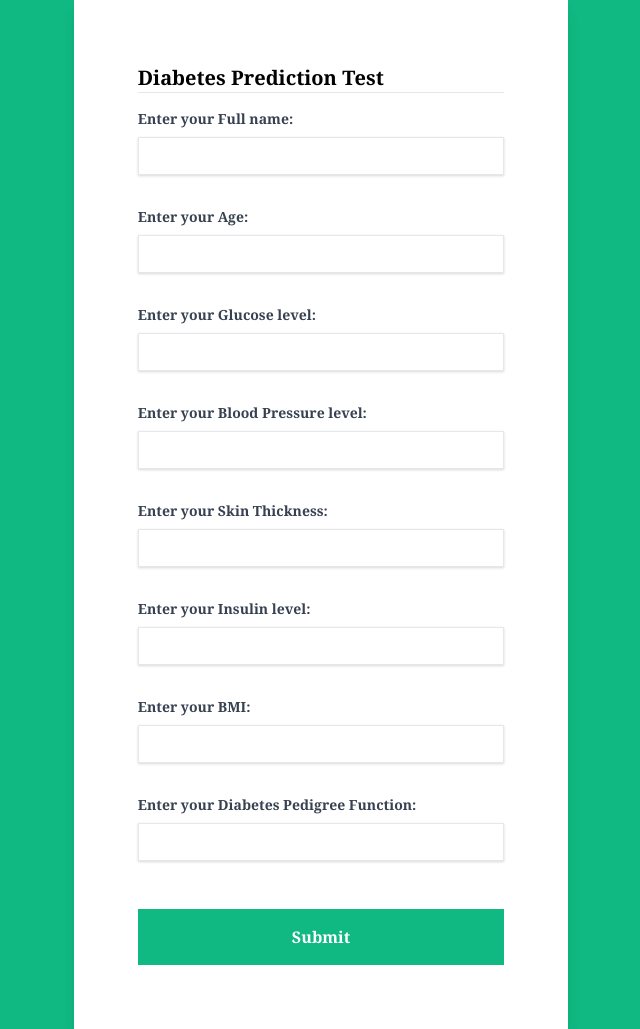
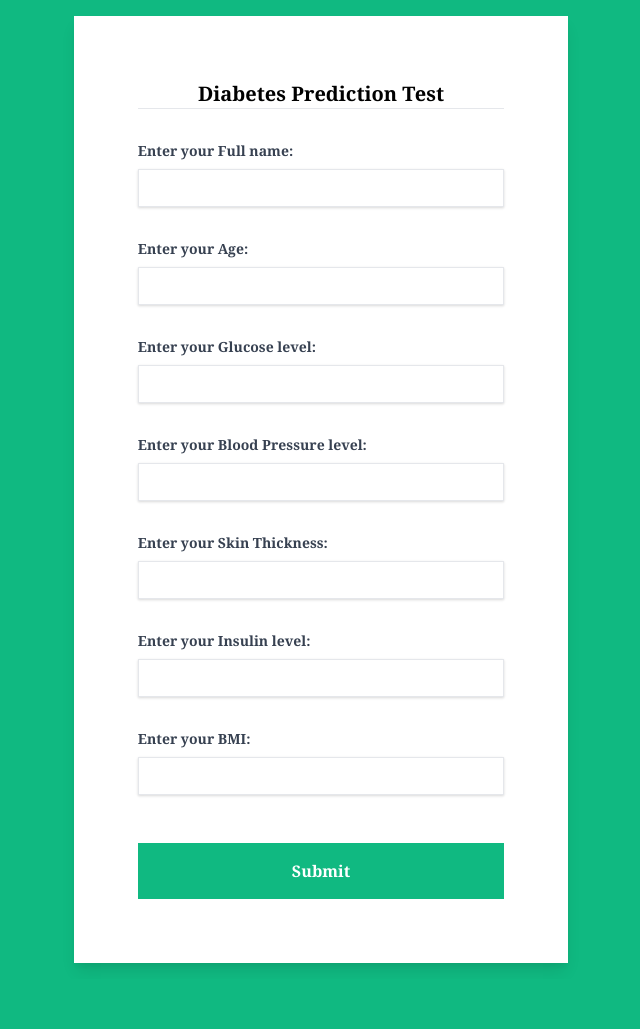
Before and after one commit to BolajiAyodeji/diabetes-prediction, a Flask app: page / in a window 1280 px wide. Shown: the whole page, without its empty margins (319-959 px from the left). After the commit the page ends 968 px from the top, so only its background shows below. Run offline with Flask 2, Linux system fonts and the light colour scheme; parts of the project's set-up code (start-up, migrations or seed data) failed here and were passed over.

Commit message:
feat: update model features

```diff
--- a/main.py
+++ b/main.py
@@ -15,16 +15,14 @@ def main():
 
     if flask.request.method == 'POST':
         patient_name = flask.request.form.get("patient-name") + ","
+        age = flask.request.form.get("age")
         glucose = flask.request.form.get("glucose")
         blood_pressure = flask.request.form.get("blood-pressure")
         skin_thickness = flask.request.form.get("skin-thickness")
         insulin = flask.request.form.get("insulin")
         bmi = flask.request.form.get("bmi")
-        diabetes_pedigree_function = flask.request.form.get(
-            "diabetes-pedigree-function")
-        age = flask.request.form.get("age")
         prediction = model.predict(
-            [[glucose, blood_pressure, skin_thickness, insulin, bmi, diabetes_pedigree_function, age]])
+            [[age, glucose, blood_pressure, skin_thickness, insulin, bmi]])
 
         if prediction == 1:
             prediction = "Positive (Diabetic)"
@@ -32,7 +30,7 @@ def main():
             prediction = "Negative (Not diabetic)"
 
         prediction_text = "the result of your Diabetes prediction test is:"
-        result_class = "text-green-700 text-lg font-bold border mb-4"
+        result_class = "text-green-700 text-lg font-bold border mt-4 mb-8"
 
         return(flask.render_template('main.html', patient_name=patient_name, prediction_text=prediction_text, result_class=result_class, result=prediction))
 
--- a/templates/main.html
+++ b/templates/main.html
@@ -12,13 +12,13 @@
 </head>
 
 <body class="font-serif bg-green-500">
-  <div class="flex flex-col justify-center items-center">
+  <div class="flex flex-col justify-center items-center py-4">
     <div class="p-16 bg-white overflow-hidden shadow-lg">
-      <div class="font-bold text-xl">
+      <div class="font-bold text-xl text-center">
         Diabetes Prediction Test
+        <hr />
       </div>
-      <hr />
-      <div class="result mt-4" align="center">
+      <div class="result mt-8" align="center">
         <span class="font-bold">{{ patient_name }}</span>
         <span>{{ prediction_text }}</span>
         <p class="{{ result_class }}">
@@ -138,22 +138,6 @@
                   focus:outline-none focus:shadow-outline
                   " required></input>
 
-        <label class="block text-gray-700 text-sm font-bold mb-2" for="review">
-          Enter your Diabetes Pedigree Function:
-        </label>
-        <input type="number" name="diabetes-pedigree-function" id="diabetes-pedigree-function" class="
-                  shadow
-                  appearance-none
-                  border
-                  w-full
-                  py-2
-                  px-3
-                  mb-8
-                  text-gray-700
-                  leading-tight
-                  focus:outline-none focus:shadow-outline
-                  " required></input>
-
         <input type="submit" value="Submit" class="
                        w-full
                        bg-green-500
```
Also changed, not shown: 3 other files.
